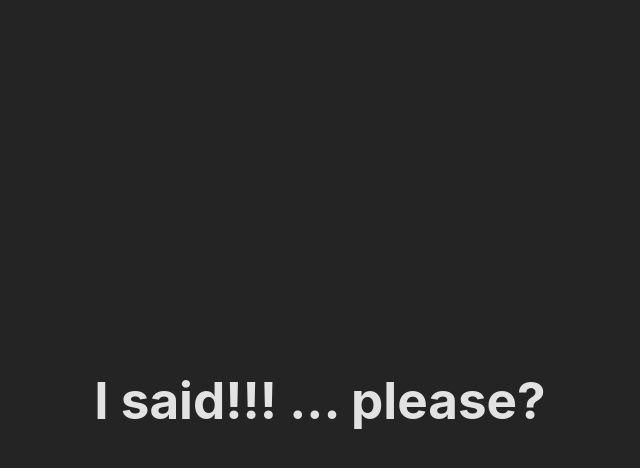
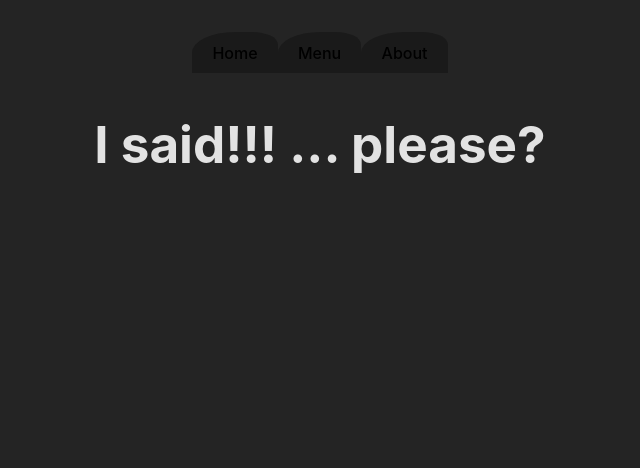
Before and after one commit to SalamanderCtesiphon/resturant-landing-page, a React (Vite) app: page / in a window 1280 px wide. Shown: the top 468 px of the page, without its empty margins (320-960 px from the left). Built offline with nearby package versions, Linux system fonts and the light colour scheme.

Commit message:
added a head with nav links and styled the links

```diff
--- a/src/App.jsx
+++ b/src/App.jsx
@@ -1,9 +1,13 @@
 import './App.css'
+import Header from './components/Header'
 
 function App() {
   return (
     <>
-      <h1>I said!!! ... please?</h1>
+      <Header />
+      <section>
+        <h1>I said!!! ... please?</h1>
+      </section>
     </>
   )
 }
--- /dev/null
+++ b/src/components/Header.jsx
@@ -0,0 +1,13 @@
+import React from 'react'
+
+function Header() {
+  return (
+    <header>
+      <button>Home</button>
+      <button>Menu</button>
+      <button>About</button>
+    </header>
+  )
+}
+
+export default Header
--- a/src/index.css
+++ b/src/index.css
@@ -26,6 +26,7 @@ a:hover {
 body {
   margin: 0;
   display: flex;
+  flex-direction: column;
   place-items: center;
   min-width: 320px;
   min-height: 100vh;
@@ -37,7 +38,7 @@ h1 {
 }
 
 button {
-  border-radius: 8px;
+  border-radius: 50% 30% 0% 0%;
   border: 1px solid transparent;
   padding: 0.6em 1.2em;
   font-size: 1em;
```
